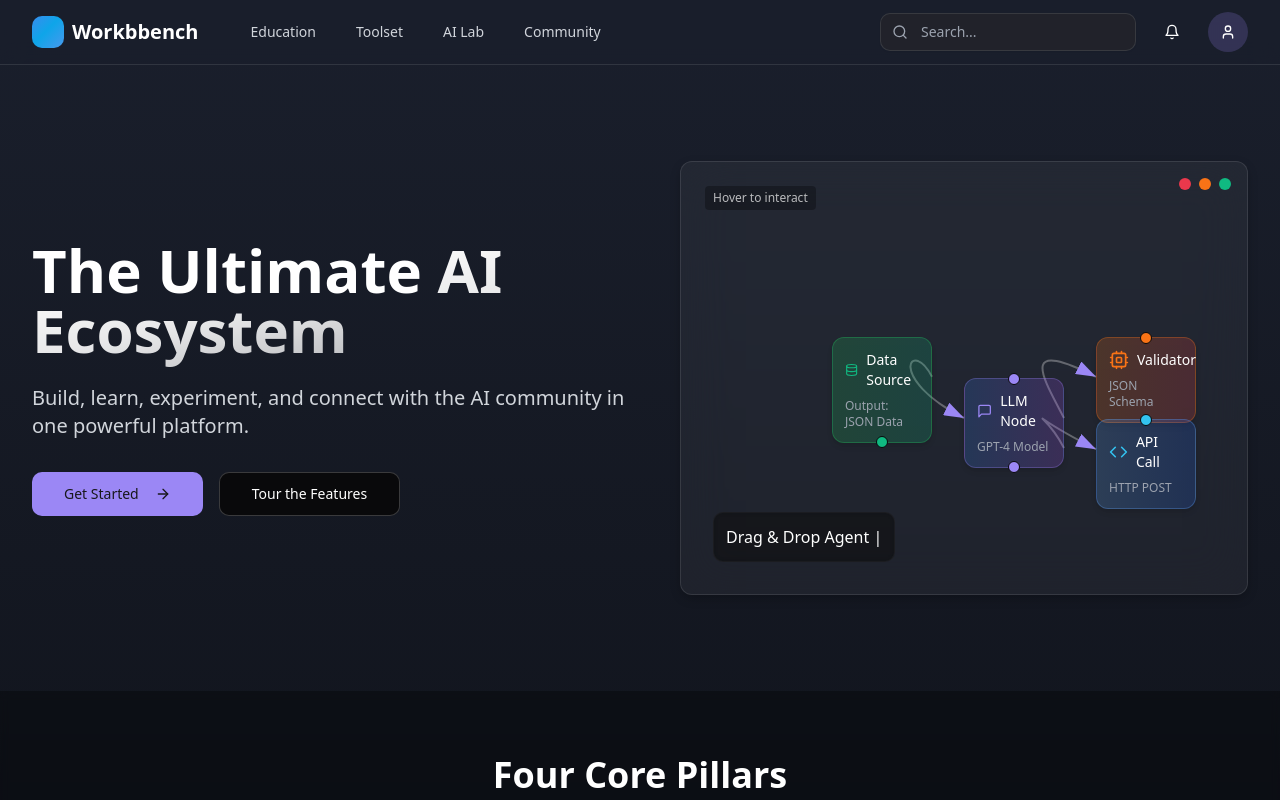
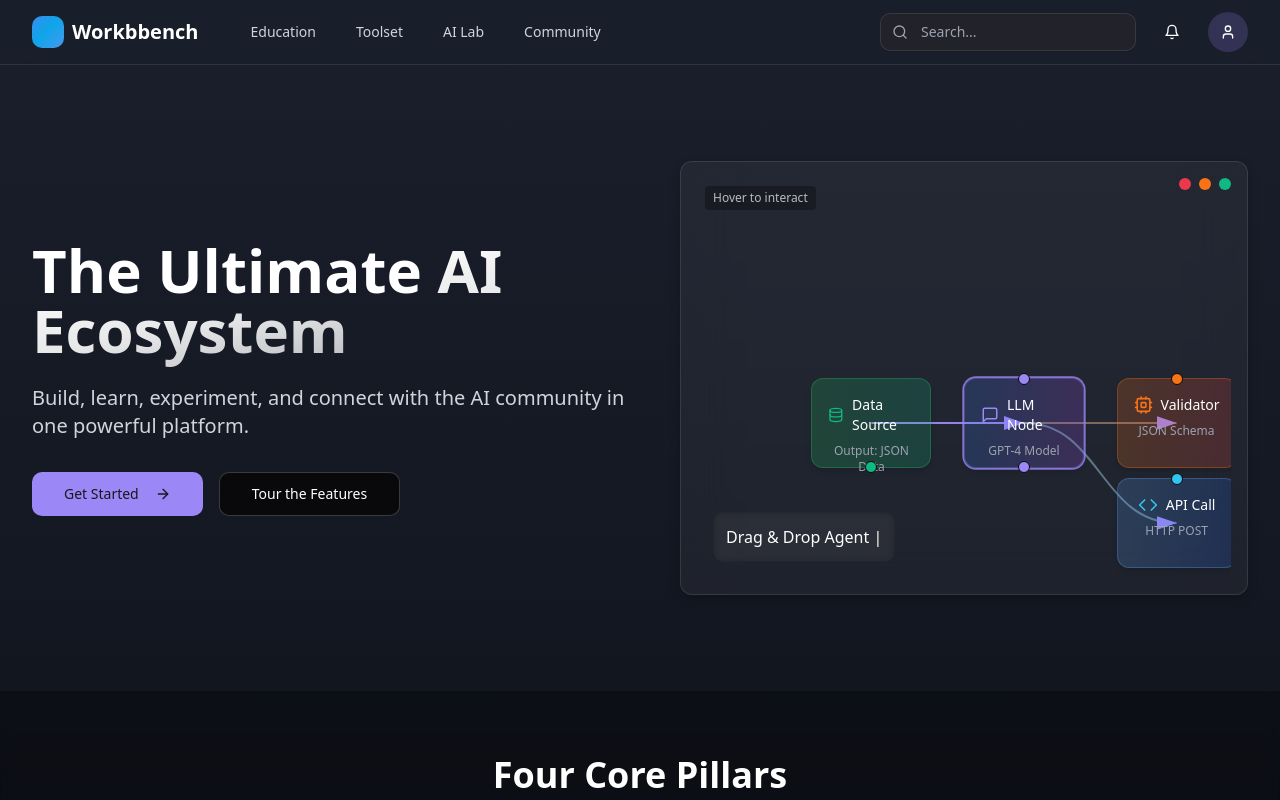
Before and after one commit to Diatonic-AI/Diatonic-AI-Workbench, a React (Vite) app: page / in a window 1280 px wide. Shown: the top 800 px of the page. Built offline with nearby package versions, Linux system fonts and the light colour scheme.

Commit message:
Fix: Node sizing and spacing
Adjust node sizes, spacing, and connection lines for improved visual clarity and a cleaner canvas layout.

```diff
--- a/src/components/NodeFlowExample.tsx
+++ b/src/components/NodeFlowExample.tsx
@@ -67,15 +67,15 @@ const NodeFlowExample = () => {
         const centerX = width / 2;
         const centerY = height / 2;
 
-        // Using golden ratio for spacing
-        const horizontalSpacing = width / (goldenRatio * 3);
-        const verticalOffset = height / (goldenRatio * 4);
+        // Using golden ratio for spacing - more consistent spacing
+        const horizontalSpacing = Math.min(width / 3.5, 180);
+        const verticalOffset = Math.min(height / 4, 100);
 
         setNodePositions({
-          node1: { x: centerX - horizontalSpacing * 1.2, y: centerY - verticalOffset / 1.5 },
+          node1: { x: centerX - horizontalSpacing, y: centerY },
           node2: { x: centerX, y: centerY },
-          node3: { x: centerX + horizontalSpacing * 1.2, y: centerY - verticalOffset / 1.5 },
-          node4: { x: centerX + horizontalSpacing * 1.2, y: centerY + verticalOffset / 1.5 }
+          node3: { x: centerX + horizontalSpacing, y: centerY },
+          node4: { x: centerX + horizontalSpacing, y: centerY + verticalOffset }
         });
       }
     };
@@ -126,19 +126,20 @@ const NodeFlowExample = () => {
     };
   }, [currentMessageIndex, typingState, isAnimating, isHovering]);
 
-  // Animation sequence
+  // Animation sequence - Extended to 5-6 seconds
   const runAnimationSequence = useCallback(() => {
     if (!isAnimating) return;
 
     // Musical timing: 6/8 time at 100 BPM = 3.6 seconds per measure
+    // For 5-6 second animation we'll use approximately 1.5-2 measures
     const beatDuration = 60 / 100; // 0.6 seconds per beat
     const measureDuration = beatDuration * 6; // 3.6 seconds per measure
 
     const sequence = [
-      { state: 'adding-node', duration: measureDuration },
-      { state: 'connecting', duration: measureDuration },
-      { state: 'editing-prompt', duration: measureDuration },
-      { state: 'idle', duration: beatDuration * 2 }
+      { state: 'adding-node', duration: measureDuration * 0.5 },
+      { state: 'connecting', duration: measureDuration * 0.75 },
+      { state: 'editing-prompt', duration: measureDuration * 0.75 },
+      { state: 'idle', duration: measureDuration * 0.5 }
     ];
 
     let timeOffset = 0;
@@ -172,8 +173,19 @@ const NodeFlowExample = () => {
       timeOffset += step.duration;
     });
 
-    // Total animation duration: ~6 seconds (with a bit extra for freeze)
-    const totalDuration = timeOffset + 1000; // Adding 1 second freeze at the end
+    // Simulate data flow animation after connections are established
+    setTimeout(() => {
+      const nodes = ['node1', 'node2', 'node3', 'node4'];
+      nodes.forEach((node, index) => {
+        setTimeout(() => {
+          setActiveNode(node);
+          setTimeout(() => setActiveNode(null), 300);
+        }, index * 400);
+      });
+    }, measureDuration * 2.5);
+
+    // Total animation duration: 5-6 seconds
+    const totalDuration = 5500; // 5.5 seconds
 
     // Restart animation cycle
     animationTimer.current = setTimeout(() => {
@@ -224,7 +236,7 @@ const NodeFlowExample = () => {
     };
   }, [runAnimationSequence]);
 
-  // Handle node dragging
+  // Handle node dragging with LucidChart-like snapping
   const handleMouseDown = (e: React.MouseEvent, nodeId: string) => {
     if (!isAnimating || isHovering) {
       e.preventDefault();
@@ -240,25 +252,50 @@ const NodeFlowExample = () => {
     }
   };
 
+  // Handle node movement with snapping
   const handleMouseMove = useCallback((e: MouseEvent) => {
     if (isDragging.current && dragNode.current && containerRef.current) {
       const containerRect = containerRef.current.getBoundingClientRect();
-      const newX = e.clientX - containerRect.left - dragOffset.current.x;
-      const newY = e.clientY - containerRect.top - dragOffset.current.y;
+      let newX = e.clientX - containerRect.left - dragOffset.current.x;
+      let newY = e.clientY - containerRect.top - dragOffset.current.y;
 
-      // Get node dimensions to ensure they stay completely within container bounds
-      const nodeWidth = 100; // Approximate width of nodes
-      const nodeHeight = 80; // Approximate height of nodes
+      // Get node dimensions
+      const nodeWidth = 120; // Consistent node width
+      const nodeHeight = 90; // Consistent node height
+
+      // Ensure nodes stay within container
+      newX = Math.max(0, Math.min(containerRect.width - nodeWidth, newX));
+      newY = Math.max(0, Math.min(containerRect.height - nodeHeight, newY));
+
+      // LucidChart-like snapping - horizontal alignment with other nodes
+      const snapThreshold = 10;
+
+      Object.entries(nodePositions).forEach(([id, pos]) => {
+        if (id !== dragNode.current) {
+          // Horizontal center alignment
+          const centerX = pos.x + nodeWidth / 2;
+          const dragCenterX = newX + nodeWidth / 2;
+
+          if (Math.abs(dragCenterX - centerX) < snapThreshold) {
+            newX = centerX - nodeWidth / 2;
+          }
+
+          // Vertical center alignment
+          const centerY = pos.y + nodeHeight / 2;
+          const dragCenterY = newY + nodeHeight / 2;
+
+          if (Math.abs(dragCenterY - centerY) < snapThreshold) {
+            newY = centerY - nodeHeight / 2;
+          }
+        }
+      });
 
       setNodePositions(prev => ({
         ...prev,
-        [dragNode.current!]: {
-          x: Math.max(0, Math.min(containerRect.width - nodeWidth, newX)),
-          y: Math.max(0, Math.min(containerRect.height - nodeHeight, newY))
-        }
+        [dragNode.current!]: { x: newX, y: newY }
       }));
     }
-  }, []);
+  }, [nodePositions]);
 
   const handleMouseUp = useCallback(() => {
     isDragging.current = false;
@@ -281,7 +318,7 @@ const NodeFlowExample = () => {
     if (!isAnimating || isHovering) {
       setActiveNode(nodeId === activeNode ? null : nodeId);
 
-      // If they click the LLM node, show prompt editor
+      // Show prompt editor when clicking the LLM node
       if (nodeId === 'node2') {
         setShowPromptEditor(true);
         setTimeout(() => setShowPromptEditor(false), 2000);
@@ -292,7 +329,6 @@ const NodeFlowExample = () => {
   // Login redirect handler
   const handleConfigAction = (e: React.MouseEvent) => {
     e.preventDefault();
-    // This would normally redirect to login, but we'll just show tooltip
     setShowTooltip(true);
     setTimeout(() => setShowTooltip(false), 3000);
   };
@@ -309,18 +345,26 @@ const NodeFlowExample = () => {
       `transform transition-transform duration-500 delay-[${delay}s] scale-95 hover:scale-105` : '';
   };
 
-  // Generate bezier curve paths for connections
+  // Generate bezier curve paths for connections - improved smoothness
   const getBezierPath = (source: NodePosition, target: NodePosition) => {
     const dx = target.x - source.x;
     const dy = target.y - source.y;
+    const sourceX = source.x + 60; // Half of node width (120px)
+    const sourceY = source.y + 45; // Half of node height (90px)
+    const targetX = target.x + 60;
+    const targetY = target.y + 45;
 
     // Calculate control points for smooth curves
-    const controlPointX1 = source.x + dx * 0.6;
-    const controlPointY1 = source.y;
-    const controlPointX2 = target.x - dx * 0.6;
-    const controlPointY2 = target.y;
+    // Horizontal distance for control points - creates smoother curves
+    const controlDistance = Math.abs(dx) * 0.5;
 
-    return `M${source.x + 100},${source.y + 40} C${controlPointX1},${controlPointY1} ${controlPointX2},${controlPointY2} ${target.x},${target.y + 40}`;
+    // Improved control points placement
+    const controlPointX1 = sourceX + (dx > 0 ? controlDistance : -controlDistance);
+    const controlPointY1 = sourceY;
+    const controlPointX2 = targetX - (dx > 0 ? controlDistance : -controlDistance);
+    const controlPointY2 = targetY;
+
+    return `M${sourceX},${sourceY} C${controlPointX1},${controlPointY1} ${controlPointX2},${controlPointY2} ${targetX},${targetY}`;
   };
 
   return (
@@ -362,8 +406,8 @@ const NodeFlowExample = () => {
         {/* LLM to API */}
         <path
           d={getBezierPath(
-            { x: nodePositions.node2.x, y: nodePositions.node2.y + 30 },
-            { x: nodePositions.node4.x, y: nodePositions.node4.y - 10 }
+            { x: nodePositions.node2.x, y: nodePositions.node2.y },
+            { x: nodePositions.node4.x, y: nodePositions.node4.y }
           )}
           className={`transition-all duration-500 ease-in-out ${connections.find(c => c.source === 'node2' && c.target === 'node4')?.active ? 'opacity-100' : 'opacity-30'} ${animationState === 'connecting' ? 'animate-pulse-connection' : ''}`}
           stroke={activeNode === 'node2' || activeNode === 'node4' || animationState === 'connecting' ? "#33C3F0" : "rgba(255,255,255,0.3)"}
@@ -388,48 +432,46 @@ const NodeFlowExample = () => {
         </defs>
       </svg>
 
-      {/* Nodes */}
+      {/* Nodes - uniform size and styling */}
       <div
-        className={`node-card absolute transition-all duration-500 ease-in-out bg-gradient-to-r from-green-500/20 to-emerald-500/20 border border-green-500/30 rounded-lg p-3 cursor-grab active:cursor-grabbing ${activeNode === 'node1' ? 'ring-2 ring-workbbench-purple' : ''} ${getNodeAnimationClass('node1')}`}
+        className={`node-card absolute transition-all duration-500 ease-in-out bg-gradient-to-r from-green-500/20 to-emerald-500/20 border border-green-500/30 rounded-lg p-4 cursor-grab active:cursor-grabbing ${activeNode === 'node1' ? 'ring-2 ring-workbbench-purple' : ''} ${getNodeAnimationClass('node1')}`}
         style={{
           left: `${nodePositions.node1.x}px`,
           top: `${nodePositions.node1.y}px`,
-          width: '100px',
+          width: '120px',
+          height: '90px',
           opacity: animationState === 'adding-node' && nodeAnimating ? 0.5 : 1,
           transform: animationState === 'adding-node' && nodeAnimating ? 'scale(0.9)' : 'scale(1)'
         }}
         onClick={() => handleNodeClick('node1')}
         onMouseDown={(e) => handleMouseDown(e, 'node1')}
       >
-        <div className="flex items-center justify-between mb-2">
-          <div className="flex items-center">
+        <div className="flex items-center justify-center mb-2">
           <Database className="w-5 h-5 mr-2 text-workbbench-green" />
           <span className="font-medium text-sm">Data Source</span>
         </div>
-        </div>
-        <div className="text-xs text-gray-400">
+        <div className="text-xs text-gray-400 text-center">
           <p>Output: JSON Data</p>
         </div>
         <div className="connection-point absolute bottom-0 left-1/2 transform -translate-x-1/2 translate-y-1/2 w-3 h-3 rounded-full bg-workbbench-green border-2 border-background"></div>
       </div>
 
       <div
-        className={`node-card absolute transition-all duration-500 ease-in-out bg-gradient-to-r from-blue-500/20 to-purple-500/20 border border-primary/30 rounded-lg p-3 cursor-grab active:cursor-grabbing ${activeNode === 'node2' ? 'ring-2 ring-workbbench-purple' : ''} ${getNodeAnimationClass('node2')}`}
+        className={`node-card absolute transition-all duration-500 ease-in-out bg-gradient-to-r from-blue-500/20 to-purple-500/20 border border-primary/30 rounded-lg p-4 cursor-grab active:cursor-grabbing ${activeNode === 'node2' ? 'ring-2 ring-workbbench-purple' : ''} ${getNodeAnimationClass('node2')}`}
         style={{
           left: `${nodePositions.node2.x}px`,
           top: `${nodePositions.node2.y}px`,
-          width: '100px'
+          width: '120px',
+          height: '90px'
         }}
         onClick={() => handleNodeClick('node2')}
         onMouseDown={(e) => handleMouseDown(e, 'node2')}
       >
-        <div className="flex items-center justify-between mb-2">
-          <div className="flex items-center">
+        <div className="flex items-center justify-center mb-2">
           <MessageSquare className="w-5 h-5 mr-2 text-workbbench-purple" />
           <span className="font-medium text-sm">LLM Node</span>
         </div>
-        </div>
-        <div className="text-xs text-gray-400">
+        <div className="text-xs text-gray-400 text-center">
           <p>GPT-4 Model</p>
         </div>
         <div className="connection-point absolute top-0 left-1/2 transform -translate-x-1/2 -translate-y-1/2 w-3 h-3 rounded-full bg-workbbench-purple border-2 border-background"></div>
@@ -437,44 +479,42 @@ const NodeFlowExample = () => {
       </div>
 
       <div
-        className={`node-card absolute transition-all duration-500 ease-in-out bg-gradient-to-r from-orange-500/20 to-red-500/20 border border-orange-500/30 rounded-lg p-3 cursor-grab active:cursor-grabbing ${activeNode === 'node3' ? 'ring-2 ring-workbbench-purple' : ''} ${getNodeAnimationClass('node3')}`}
+        className={`node-card absolute transition-all duration-500 ease-in-out bg-gradient-to-r from-orange-500/20 to-red-500/20 border border-orange-500/30 rounded-lg p-4 cursor-grab active:cursor-grabbing ${activeNode === 'node3' ? 'ring-2 ring-workbbench-purple' : ''} ${getNodeAnimationClass('node3')}`}
         style={{
           left: `${nodePositions.node3.x}px`,
           top: `${nodePositions.node3.y}px`,
-          width: '100px'
+          width: '120px',
+          height: '90px'
         }}
         onClick={() => handleNodeClick('node3')}
         onMouseDown={(e) => handleMouseDown(e, 'node3')}
       >
-        <div className="flex items-center justify-between mb-2">
-          <div className="flex items-center">
+        <div className="flex items-center justify-center mb-2">
           <Cpu className="w-5 h-5 mr-2 text-workbbench-orange" />
           <span className="font-medium text-sm">Validator</span>
         </div>
-        </div>
-        <div className="text-xs text-gray-400">
+        <div className="text-xs text-gray-400 text-center">
           <p>JSON Schema</p>
         </div>
         <div className="connection-point absolute top-0 left-1/2 transform -translate-x-1/2 -translate-y-1/2 w-3 h-3 rounded-full bg-workbbench-orange border-2 border-background"></div>
       </div>
 
       <div
-        className={`node-card absolute transition-all duration-500 ease-in-out bg-gradient-to-r from-blue-400/20 to-blue-600/20 border border-blue-400/30 rounded-lg p-3 cursor-grab active:cursor-grabbing ${activeNode === 'node4' ? 'ring-2 ring-workbbench-purple' : ''} ${getNodeAnimationClass('node4')}`}
+        className={`node-card absolute transition-all duration-500 ease-in-out bg-gradient-to-r from-blue-400/20 to-blue-600/20 border border-blue-400/30 rounded-lg p-4 cursor-grab active:cursor-grabbing ${activeNode === 'node4' ? 'ring-2 ring-workbbench-purple' : ''} ${getNodeAnimationClass('node4')}`}
         style={{
           left: `${nodePositions.node4.x}px`,
           top: `${nodePositions.node4.y}px`,
-          width: '100px'
+          width: '120px',
+          height: '90px'
         }}
         onClick={() => handleNodeClick('node4')}
         onMouseDown={(e) => handleMouseDown(e, 'node4')}
       >
-        <div className="flex items-center justify-between mb-2">
-          <div className="flex items-center">
+        <div className="flex items-center justify-center mb-2">
           <Code className="w-5 h-5 mr-2 text-workbbench-blue" />
           <span className="font-medium text-sm">API Call</span>
         </div>
-        </div>
-        <div className="text-xs text-gray-400">
+        <div className="text-xs text-gray-400 text-center">
           <p>HTTP POST</p>
         </div>
         <div className="connection-point absolute top-0 left-1/2 transform -translate-x-1/2 -translate-y-1/2 w-3 h-3 rounded-full bg-workbbench-blue border-2 border-background"></div>
@@ -512,7 +552,7 @@ const NodeFlowExample = () => {
       )}
 
       {/* Controls Panel */}
-      <div className="absolute bottom-4 left-4 bg-black/50 backdrop-blur-sm p-3 rounded-md border border-border/50 z-10">
+      <div className="absolute bottom-4 left-4 backdrop-blur-sm p-3 rounded-md border border-border/50 z-10">
         <TooltipProvider>
           <Tooltip open={showTooltip}>
             <TooltipTrigger asChild>
```
Lines whose indentation alone changed are shown as unchanged.
